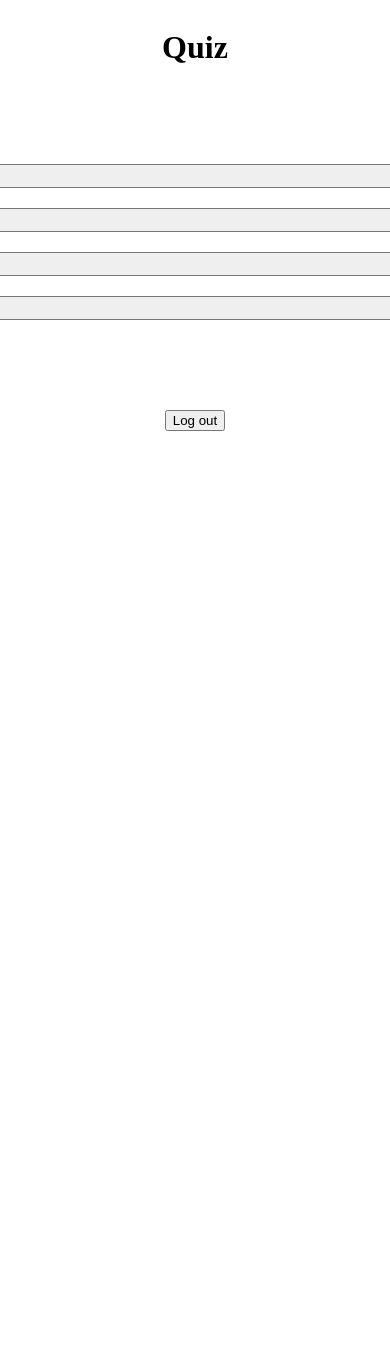
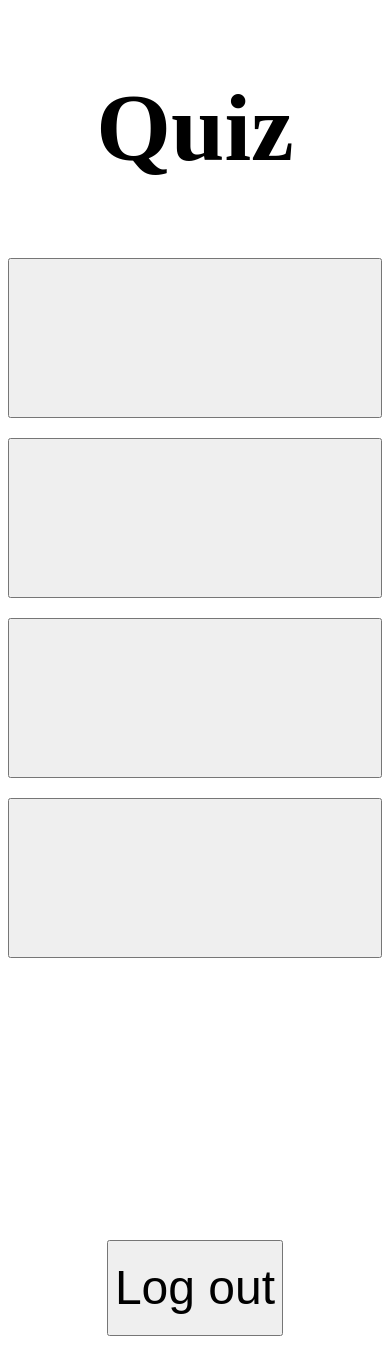
Before and after one commit to violetspecs/kanji-study, a Django app: page /quiz/answer in a window 390 px wide; the page is wider, and only the part inside the window is pictured. Before the commit the page ends 431 px from the top of that part, so only its background shows below. Run offline with Django 3.2, Linux system fonts and the light colour scheme; the visitor is signed in with stand-in values (Sample User, id 1); data that the repository does not hold is empty.

Commit message:
Update layout for mobile device

```diff
--- a/login/templates/login/index.html
+++ b/login/templates/login/index.html
@@ -23,7 +23,7 @@
                         <button>Login</button>
                     </div>
                     <div class="form-group">
-                        <a href="{% url 'login:signup' %}">Sign up</button>
+                        <a href="{% url 'login:signup' %}">Sign up</a>
                     </div>
                 </form>
             </div>
--- a/quiz/static/quiz/style.css
+++ b/quiz/static/quiz/style.css
@@ -8,17 +8,20 @@
     display: flex;
     align-items: center;
     flex-direction: column;
-    width: 500px;
+    width: 100%;
 }
 .option-button {
-    font-size: 1.5em;
-    margin: 10px;
+    font-size: 4rem;
+    margin: 10px 0px 10px 0px;
     width: 100%;
-    padding: 10px;
+    padding: 20px;
+    display: block;
+    height: 10rem;
 }
 
 .kanji-display {
-    font-size: 2.5em;
+    font-size: 8rem;
+    margin: 0px;
 }
 
 .kanji-results {
@@ -30,10 +33,67 @@
 }
 
 .kanji-char {
-    font-size: 2em;
+    font-size: 6em;
     justify-self: center;
 }
 
 .kanji-reading {
     justify-self: start;
 }
+
+h1 {
+    font-size: 6rem;
+}
+
+h2 {
+    font-size: 6rem;
+}
+
+a {
+    font-size: 4rem;
+}
+
+p {
+    font-size: 4rem;
+}
+
+button {
+    height: 6rem;
+    font-size: 3rem;
+}
+
+@media (min-width: 1024px) {
+    h1 {
+        font-size: 2rem;
+    }
+
+    a {
+        font-size: 1rem;
+    }
+
+    p {
+        font-size: 1rem;
+    }
+
+    button {
+        height: 3rem;
+        font-size: 1rem;
+    }
+
+    .option-buttons {
+        width: 500px;
+    }
+
+    .option-button {
+        margin: 10px;
+        font-size: 1.5rem;
+    }
+
+    .kanji-display {
+        font-size: 2.5em;
+    }
+
+    .kanji-char {
+        font-size: 2em;
+    }
+}
```
Also changed, not shown: login/static/login/style.css (+42 -5 lines).
